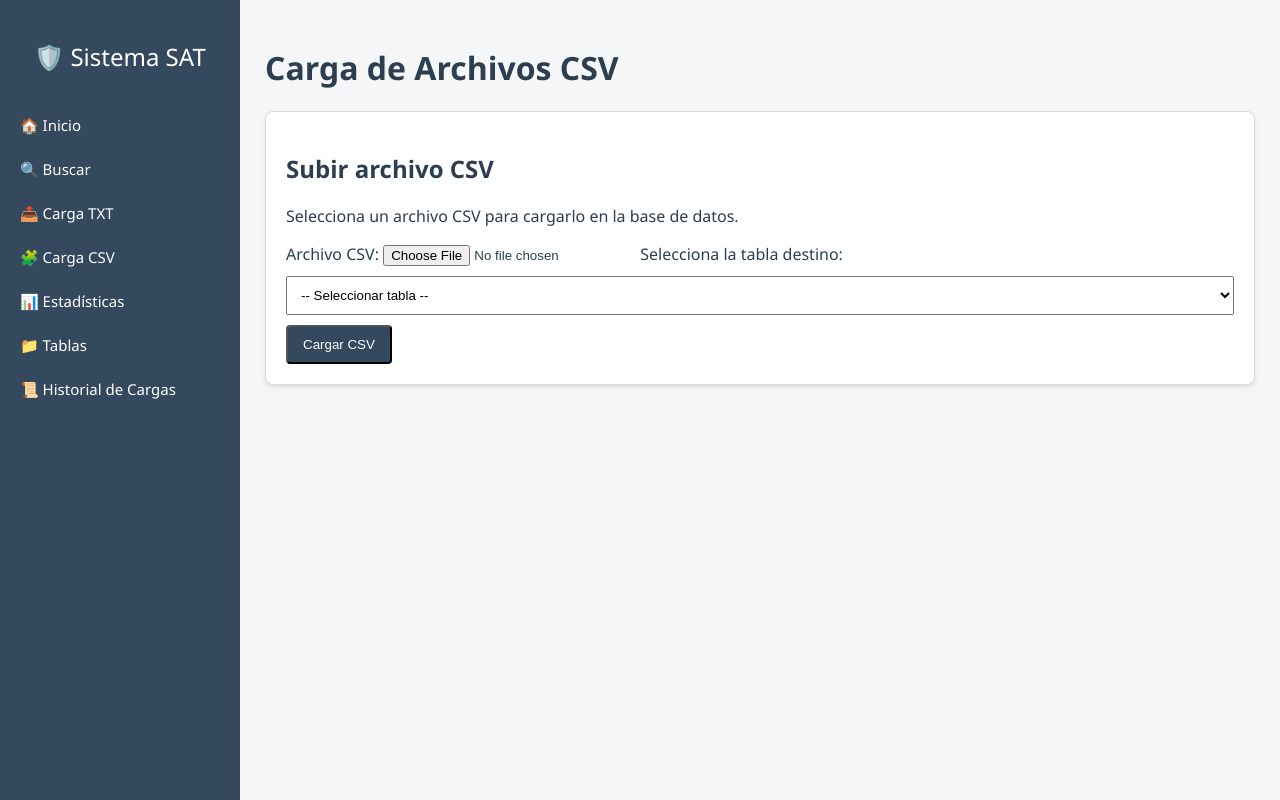
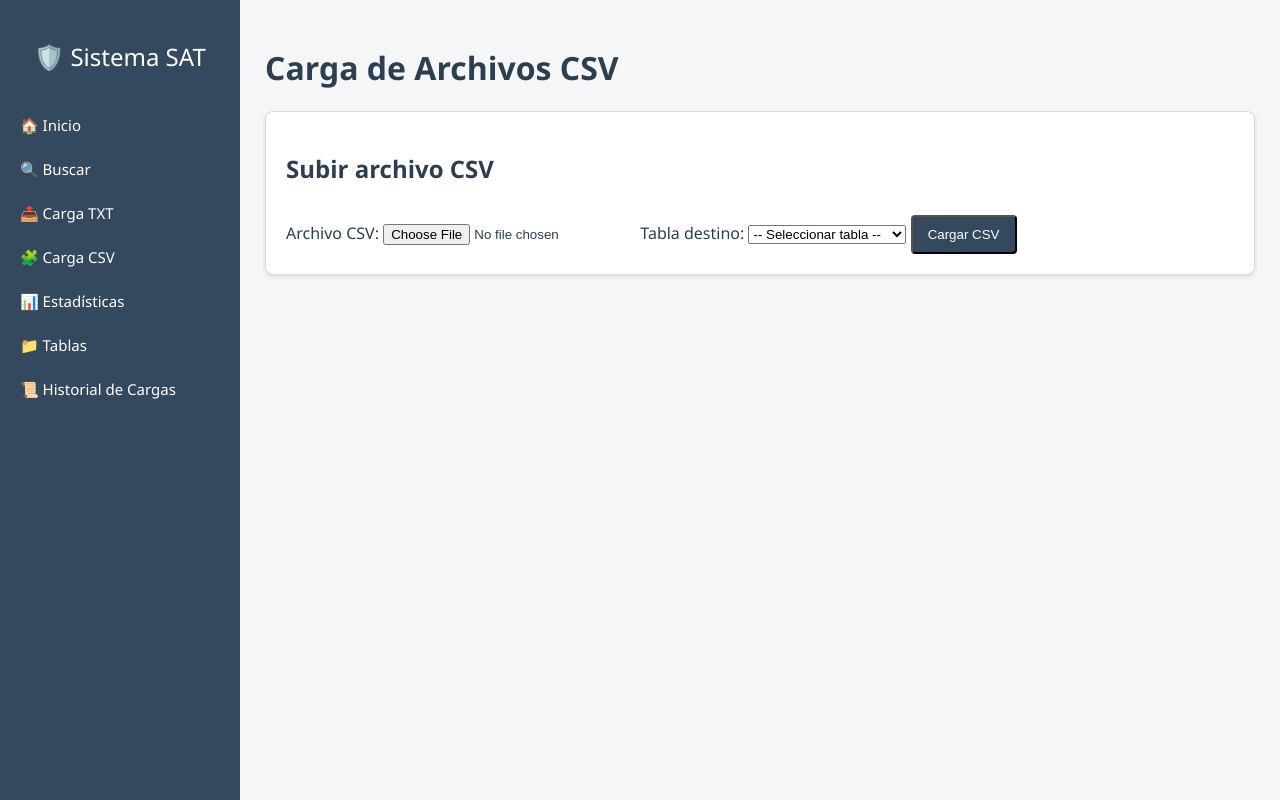
Before and after one commit to hagiordani/pandas, a Flask app: page /carga_csv in a window 1280 px wide. Run offline with Flask 3, Linux system fonts and the light colour scheme.

Commit message:
Update carga_csv.html

```diff
--- a/templates/carga_csv.html
+++ b/templates/carga_csv.html
@@ -5,22 +5,19 @@
 
 <div class="card">
   <h2>Subir archivo CSV</h2>
-  <p>Selecciona un archivo CSV para cargarlo en la base de datos.</p>
 
   {% with messages = get_flashed_messages(with_categories=true) %}
-    {% if messages %}
-      {% for category, message in messages %}
-        <div class="alert alert-{{ category }}">{{ message }}</div>
-      {% endfor %}
-    {% endif %}
+    {% for category, message in messages %}
+      <div class="alert alert-{{ category }}">{{ message }}</div>
+    {% endfor %}
   {% endwith %}
 
   <form method="POST" enctype="multipart/form-data">
     <label>Archivo CSV:</label>
     <input type="file" name="archivo" accept=".csv" required>
 
-    <label>Selecciona la tabla destino:</label>
-    <select name="tabla" required style="padding:10px;width:100%;margin-top:10px;">
+    <label>Tabla destino:</label>
+    <select name="tabla" required>
       <option value="">-- Seleccionar tabla --</option>
       <option value="Definitivos">Definitivos</option>
       <option value="Desvirtuados">Desvirtuados</option>
@@ -29,7 +26,7 @@
       <option value="Listado_Completo_69_B">Listado Completo 69-B</option>
     </select>
 
-    <button class="btn" type="submit">Cargar CSV</button>
+    <button class="btn">Cargar CSV</button>
   </form>
 </div>
 
```
